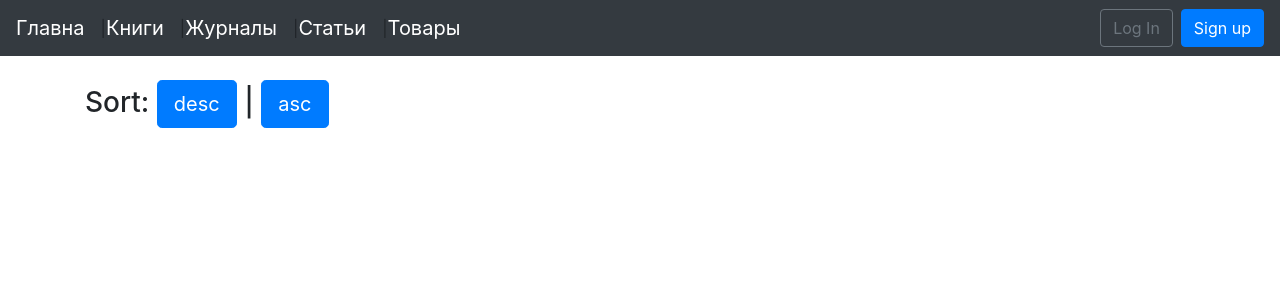
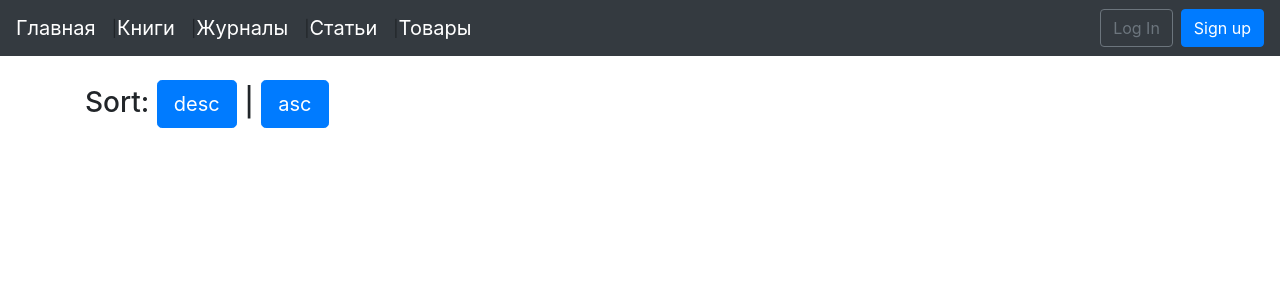
Before and after one commit to django-py3/Store, a Django app: page /books/ in a window 1280 px wide. Shown: the top 300 px of the page. Run offline with Django 3.2, Linux system fonts and the light colour scheme; data that the repository does not hold is empty; some libraries are stand-ins or nearby versions.

Commit message:
Store Second commit

```diff
--- a/templates/base.html
+++ b/templates/base.html
@@ -17,7 +17,7 @@ crossorigin="anonymous">
 </head>
 <body>
 <nav class="navbar navbar-expand-md navbar-dark bg-dark mb-4">
-  <a class="navbar-brand" href="{% url 'home' %}">Главна</a>  | <a class="navbar-brand" href="{% url 'books' %}">Книги</a> | <a class="navbar-brand" href="{% url 'journals' %}">Журналы</a> | <a class="navbar-brand" href="{% url 'articles' %}">Статьи</a>  | <a class="navbar-brand" href="{% url 'items' %}">Товары</a>
+  <a class="navbar-brand" href="{% url 'home' %}">Главная</a>  | <a class="navbar-brand" href="{% url 'books' %}">Книги</a> | <a class="navbar-brand" href="{% url 'journals' %}">Журналы</a> | <a class="navbar-brand" href="{% url 'articles' %}">Статьи</a>  | <a class="navbar-brand" href="{% url 'items' %}">Товары</a>
 
    {% if user.is_superuser %}
       <ul class="navbar-nav mr-auto">
```
